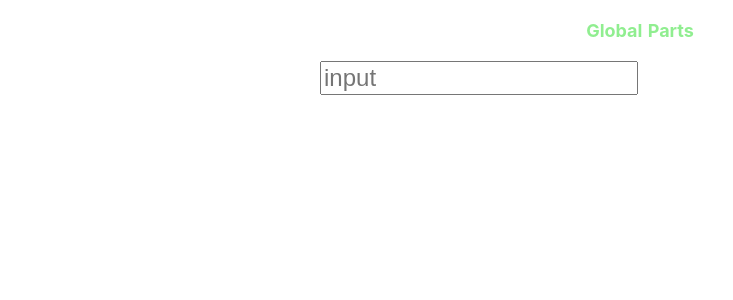
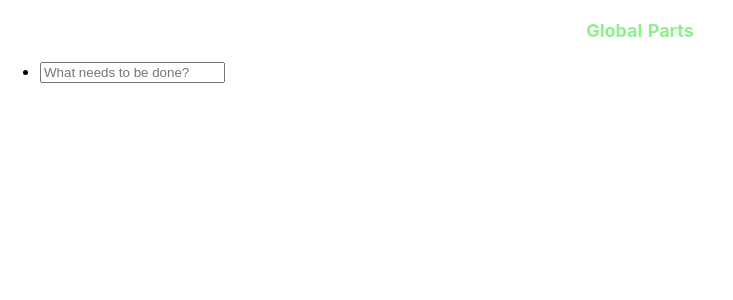
Before and after one commit to BoxPistols/nuxt-sample, a Nuxt app: page /todos in a window 1280 px wide. Shown: the top 300 px of the page, without its empty margins (0-733 px from the left). Built offline with nearby package versions, Linux system fonts and the light colour scheme.

Commit message:
ToDo Base

```diff
--- a/pages/todos.vue
+++ b/pages/todos.vue
@@ -1,28 +1,38 @@
-<template name="component-name">
-  <div>
-    <el-row type="flex" justify="center">
-      <el-col :span="12">
-        <input placeholder="input" @keyup.enter="addTodo">
-      </el-col>
-    </el-row>
-  </div>
+<template>
+  <ul>
+    <li v-for="(todo, i) in todos" :key="i">
+      <input type="checkbox" :checked="todo.done" @change="toggle(todo)" />
+      <span :class="{ done: todo.done }">{{ todo.text }}</span>
+    </li>
+    <li>
+      <input placeholder="What needs to be done?" @keyup.enter="addTodo" />
+    </li>
+  </ul>
 </template>
 
 <script>
 import { mapMutations } from 'vuex'
 
 export default {
+  computed: {
+    todos() {
+      return this.$store.state.todos.list
+    }
+  },
   methods: {
     addTodo(e) {
-      this.$store.commit('todos/add', e.target.value)
-    }
-  },
-};
+      this.$store.commit('add', e.target.value)
+      e.target.value = ''
+    },
+    ...mapMutations({
+      toggle: 'toggle'
+    })
+  }
+}
 </script>
 
-
 <style>
-input{
-  font-size: 24px
+.done {
+  text-decoration: line-through;
 }
 </style>
--- /dev/null
+++ b/store/index.js
@@ -0,0 +1,16 @@
+export const mutations = {
+  add(state, text) {
+    state.todos.list.push({
+      text: text,
+      done: false
+    })
+  },
+  remove(state, {
+    todo
+  }) {
+    state.list.splice(state.list.indexOf(todo), 1)
+  },
+  toggle(state, todo) {
+    todo.done = !todo.done
+  }
+}
--- a/store/todos.js
+++ b/store/todos.js
@@ -1,12 +1,3 @@
 export const state = () => ({
   list: []
 })
-
-export const mutations = {
-  add (state, text) {
-    state.list.push({
-      text: text,
-      done: false
-    })
-  }
-}
```
